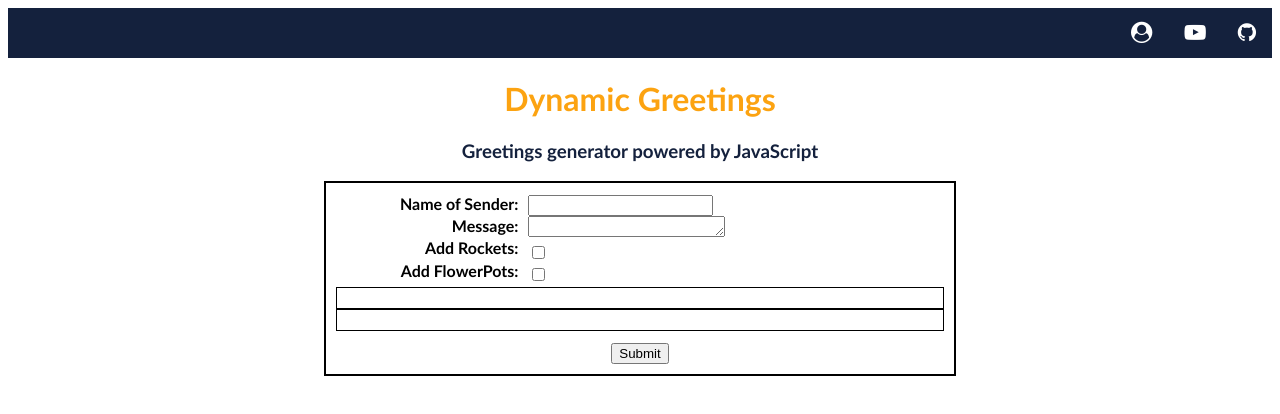
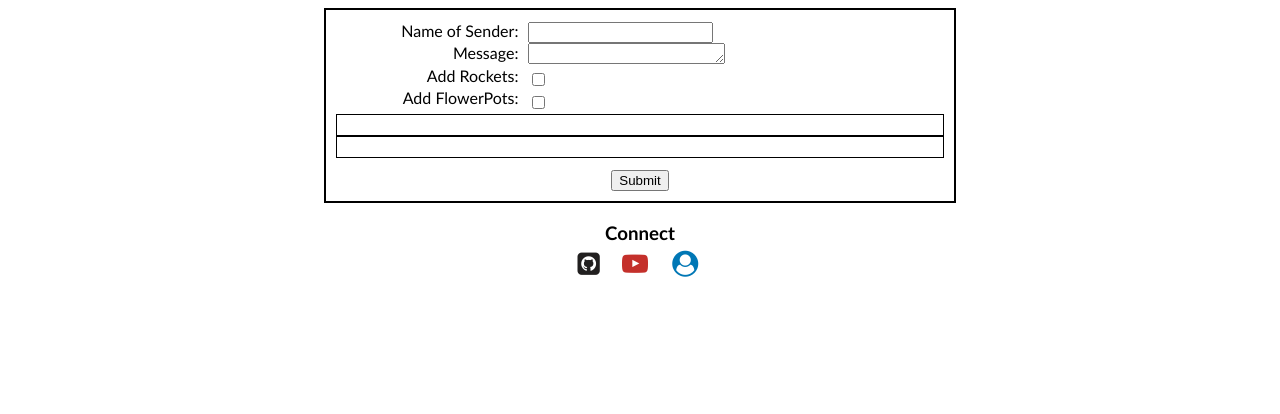
Before and after one commit to Abhiramborige/Dynamic-Greetings, a plain HTML site: page index.html in a window 1280 px wide. Drawn offline with Linux system fonts and the light colour scheme.

Commit message:
Revert "Connect icon refactoring"

```diff
--- a/Forms/style.css
+++ b/Forms/style.css
@@ -1,86 +1,39 @@
-body {
-  background-color: #ffffff;
-  font-family: calibri;
-  font-weight: 600;
-}
-
-.nav {
-  margin: 0;
-  padding: 0;
-  background-color: #14213d;
-  height: 50px;
-  width: 100%;
-}
-
-ul {
-  list-style-type: none;
-  margin: 0;
-  padding: 0;
-  overflow: hidden;
-}
-
-li {
-  float: right;
-}
-
-li a {
-  display: block;
-  color: white;
-  text-align: center;
-  padding: 14px 16px;
-  text-decoration: none;
-}
-
-a i:hover {
-  color: #fca311;
-}
-
-h1 {
-  text-align: center;
-  color: #fca311;
-}
-h3 {
-  text-align: center;
-  color: #14213d;
-}
-
-* {
+*{
     /* The box-sizing property allows us to
     include the padding and border in an element's total width and height.
     If you set box-sizing: border-box; on an element, padding and border
     are included in the width and height: */
     box-sizing: border-box;
 }
-form {
-  border: 2px solid black;
+form{
+    border:2px solid black;
     padding: 10px;
     margin: 0 auto;
     width: 50%;
-  display: flex;
+    display:flex;
     line-height: 140%;
     font-family: calibri;
     /* To wrap the divs inside the flex div */
     flex-wrap: wrap;
 }
-@media only screen and (max-width: 800px) {
-  form {
-    width: 100%;
+@media only screen and (max-width:800px){
+    form{
+        width:100%;
         transform: scale(0.95);
         padding-top: 30px;
-    margin: 0;
+        margin:0;
     }
 }
-.label {
+.label{
     width: 30%;
     text-align: right;
 }
-.input {
+.input{
     width: 70%;
     text-align: left;
     padding-left: 10px;
 }
-.option_rocket,
-.option_flower {
+.option_rocket,.option_flower{
     border: 1px solid black;
     width: 100%;
     display: flex;
@@ -88,8 +41,52 @@ form {
     flex-wrap: wrap;
     padding: 10px;
 }
-.button {
+.button{
     text-align: center;
-  width: 100%;
+    width:100%;
     padding-top: 10px;
 }
+
+.footer-div{
+    font-family: calibri;
+    text-align: center;
+}
+.footer-div ul{
+    text-decoration: none;
+    text-align:center;
+}
+.footer-div ul li{
+    display: inline-block;
+    list-style: none;
+    font-size: 26px;
+    padding-left: 10px;
+    padding-right: 10px;
+    transform: translate(-50%, -50%);
+}
+.footer-div ul li > a {
+    transition: 0.3s;
+}
+.footer-div ul li > a:hover {
+    font-size: 30px;
+
+}
+.footer-div ul li:nth-child(1) a i {
+    color: #211F1F;
+}
+.footer-div ul li:nth-child(2) a i{
+    color: #c4302b;
+}
+.footer-div ul li:nth-child(3) a i{
+    color: #0077B5;
+}
+@media only screen and (max-width: 800px) {
+    .footer-div ul li{
+        font-size: 22px;
+    }
+    .footer-div ul li > a:hover {
+        font-size: 25px;
+    }
+    h3{
+        font-size: 20px;
+    }
+}
--- a/index.html
+++ b/index.html
@@ -1,86 +1,43 @@
 <!DOCTYPE html>
 <html lang="en">
 <head>
-    <meta charset="UTF-8" />
-    <meta name="viewport" content="width=device-width, initial-scale=1.0" />
-    <title>Dynamic Greetings</title>
+    <meta charset="UTF-8">
+    <meta name="viewport" content="width=device-width, initial-scale=1.0">
+    <title>Initial Forms</title>
     <!--Font awesome-->
-    <link
-      rel="stylesheet"
-      href="https://stackpath.bootstrapcdn.com/font-awesome/4.7.0/css/font-awesome.min.css"
-      integrity="sha384-wvfXpqpZZVQGK6TAh5PVlGOfQNHSoD2xbE+QkPxCAFlNEevoEH3Sl0sibVcOQVnN"
-      crossorigin="anonymous"
-    />
-    <link rel="stylesheet" href="Forms/style.css" />
+    <link rel="stylesheet" href="https://stackpath.bootstrapcdn.com/font-awesome/4.7.0/css/font-awesome.min.css"
+    integrity="sha384-wvfXpqpZZVQGK6TAh5PVlGOfQNHSoD2xbE+QkPxCAFlNEevoEH3Sl0sibVcOQVnN" crossorigin="anonymous">
+    <link rel="stylesheet" href="Forms/style.css">
 </head>
 <body>
-    <div class="nav">
-      <ul>
-        <li>
-          <a href="https://github.com/Abhiramborige/Dynamic-Greetings"
-            ><i class="fa fa-github fa-lg" aria-hidden="true"></i
-          ></a>
-        </li>
-        <li>
-          <a href="https://www.youtube.com/watch?v=L7iKSmuuNuw"
-            ><i class="fa fa-youtube-play fa-lg" aria-hidden="true"></i
-          ></a>
-        </li>
-        <li>
-          <a href="http://abhiramborige.me">
-            <i class="fa fa-user-circle fa-lg" aria-hidden="true"></i>
-          </a>
-        </li>
-      </ul>
+    <form  id="myForm" action="Responses/index.html" method="GET">
+        <div class="label"><!-- l1 -->
+            <label for="name1">Name of Sender:</label><br>
+            <!-- <label for="name2">Name of Receiver:</label><br> -->
+            <label for="article">Message:</label><br>
+            <label for="rocketchoice">Add Rockets:</label><br>
+            <label for="flowerchoice">Add FlowerPots:</label><br>
         </div>
-    <h1>Dynamic Greetings</h1>
-    <h3>Greetings generator powered by JavaScript</h3>
-    <form id="myForm" action="Responses/index.html" method="GET">
-      <div class="label">
-        <!-- l1 -->
-        <label for="name1">Name of Sender:</label><br />
-        <!-- <label for="name2">Name of Receiver:</label><br> -->
-        <label for="article">Message:</label><br />
-        <label for="rocketchoice">Add Rockets:</label><br />
-        <label for="flowerchoice">Add FlowerPots:</label><br />
+        <div class="input"><!-- l2 -->
+            <input type="text" name="name1" id="name1" required><br>
+            <!-- <input type="text" name="name2" id="name2" required><br> -->
+            <textarea id="article" rows="1" name="article" cols="22"></textarea><br>
+            <!-- opt1 --><input type="checkbox" name="rocketchoice" id="rocketchoice"><br>
+            <!-- opt2 --><input type="checkbox" name="flowerchoice" id="flowerchoice"><br>
         </div>
-      <div class="input">
-        <!-- l2 -->
-        <input type="text" name="name1" id="name1" required /><br />
-        <!-- <input type="text" name="name2" id="name2" required><br> -->
-        <textarea id="article" rows="1" name="article" cols="22"></textarea
-        ><br />
-        <!-- opt1 --><input
-          type="checkbox"
-          name="rocketchoice"
-          id="rocketchoice"
-        /><br />
-        <!-- opt2 --><input
-          type="checkbox"
-          name="flowerchoice"
-          id="flowerchoice"
-        /><br />
-      </div>
-      <div class="message"></div>
-      <!-- g -->
-      <div class="option_rocket"></div>
-      <!-- e1 -->
-      <div class="message"></div>
-      <!-- g -->
-      <div class="option_flower"></div>
-      <!-- e2 -->
+        <div class="message"></div><!-- g -->
+        <div class="option_rocket"></div><!-- e1 -->
+        <div class="message"></div><!-- g -->
+        <div class="option_flower"></div><!-- e2 -->
         <div class="button">
-        <input type="submit" value="Submit" />
+            <input type="submit" value="Submit">
         </div>
     </form>
-    <!-- <footer class="footer-div">
+    <footer class="footer-div">
         <h3>Connect</h3>
         <ul>
             <li>
-          <a
-            href="https://github.com/Abhiramborige/Dynamic-Greetings"
-            target="_blank"
-          >
+                <a href="https://github.com/Abhiramborige/Dynamic-Greetings" target="_blank">
                     <i class="fa fa-github-square" aria-hidden="true"></i>
                 </a>
             </li>
@@ -95,7 +52,7 @@
                 </a>
             </li>
         </ul>
-    </footer> -->
+    </footer>
     <script src="Forms/script.js"></script>
 </body>
 </html>
```
Lines whose indentation alone changed are shown as unchanged.
